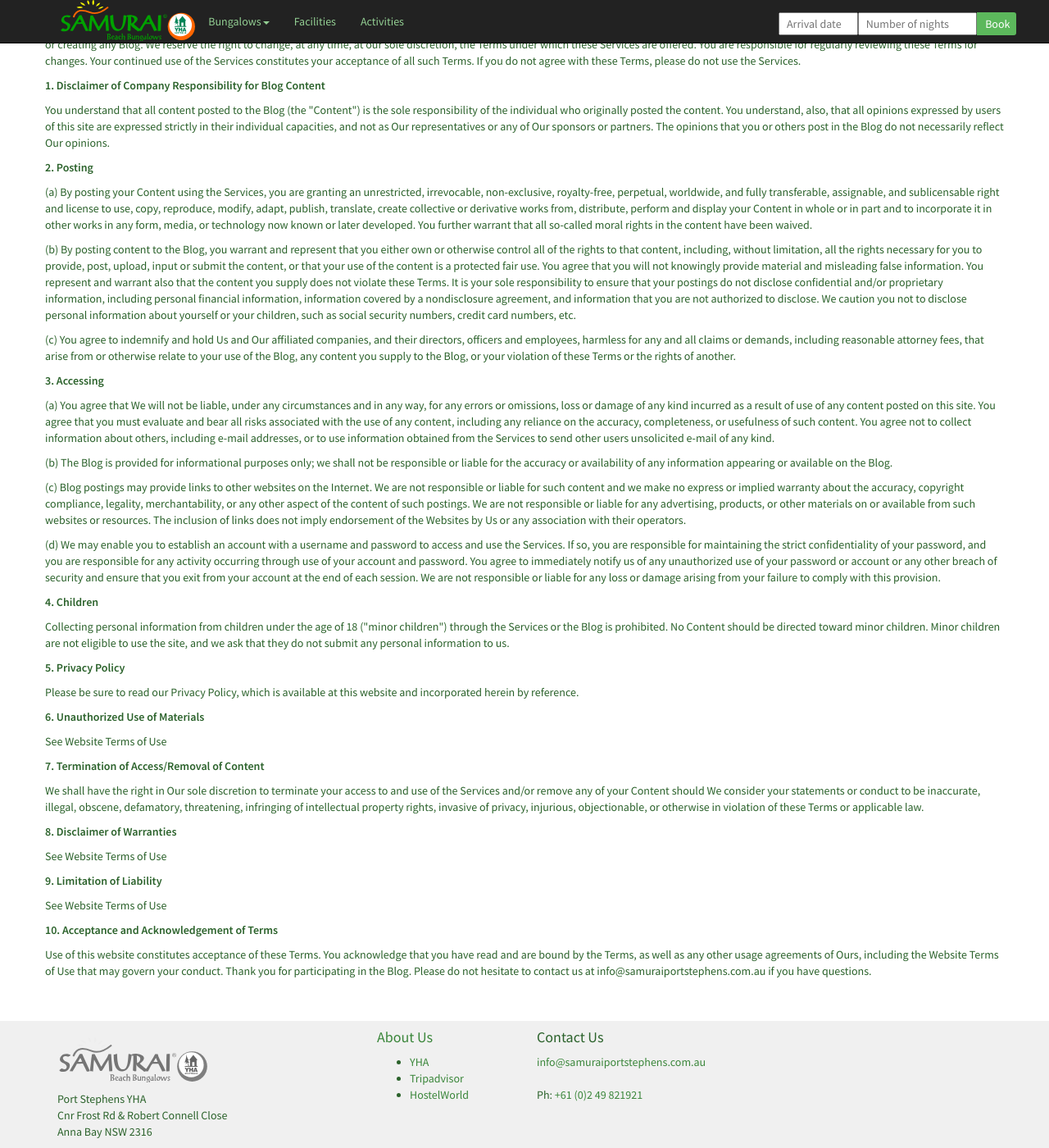
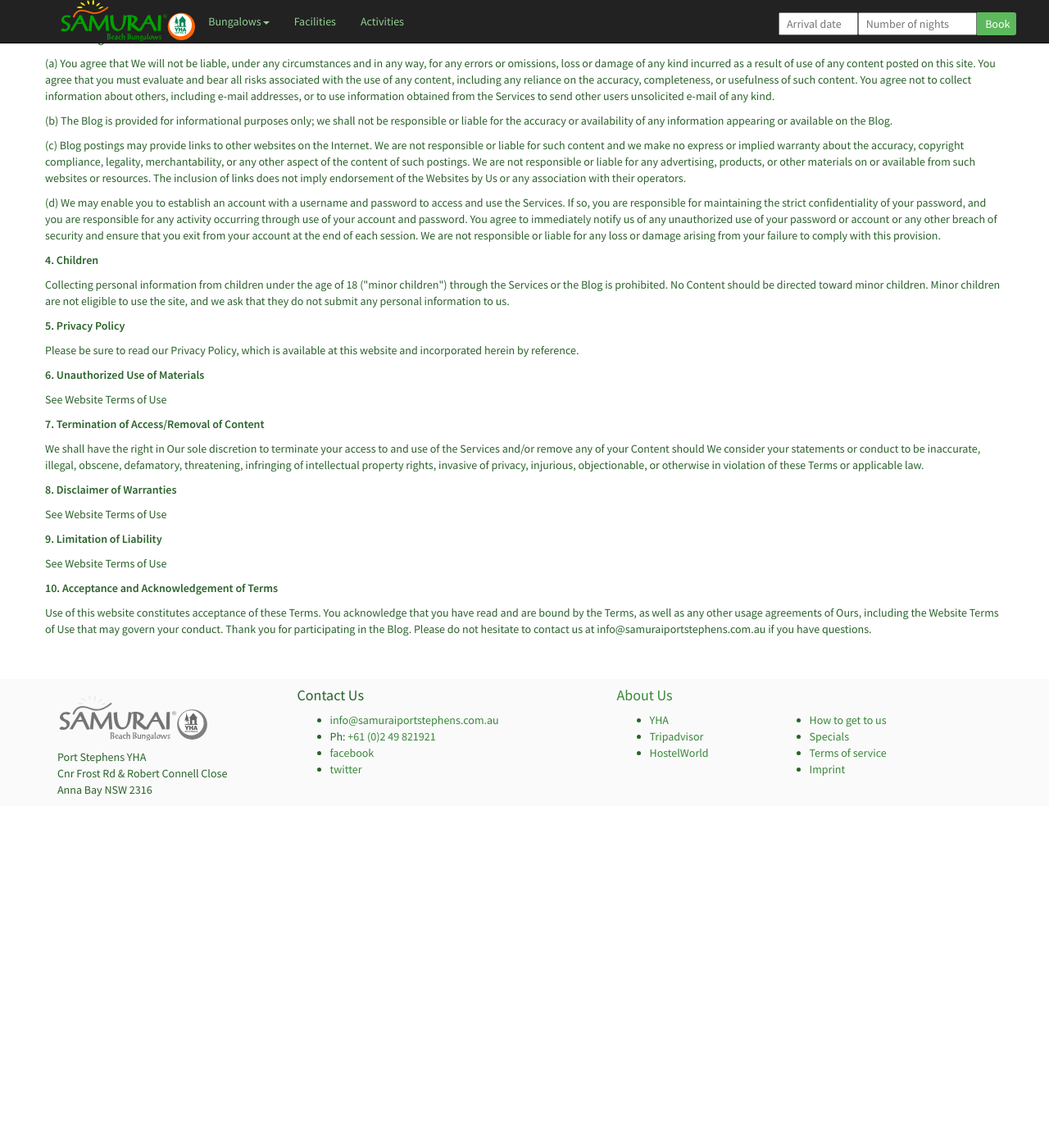
Before and after one commit to samuraibeach/samurai, a Jekyll site: the page built from terms-of-service.md, in a window 1280 px wide and 1400 px high, scrolled down 6624 px. Shown: the whole window at 82% size. Built offline with Jekyll 4.4.1, drawn with Linux system fonts in a browser that asks for light colours; nearby versions of some CDN libraries; library files that are not in the unit come from our copies; after the commit the page ends 7607 px from its top, so only the background shows below that.

Commit message:
update footer

```diff
--- a/_includes/footer.html
+++ b/_includes/footer.html
@@ -11,10 +11,10 @@
     <ol class="indicator"></ol>
 </div>
 <hr>
-<footer class="container-fluid" style="background-color: #f0f0f0; min-height: 145px;">
+<footer class="container-fluid" style="background-color: #fafafa; min-height: 145px;">
 <div class="container">
     <div class="row">
-        <div class="col-xs-3">
+        <div class="col-md-3">
             <h3>
                 <img class="img-responsive logo-footer" style="display: inline-block;height:55px;" src="{{ site.github.url }}/img/logo/logo-grey.svg" alt="Samurai Beach Bungalows" title="Samurai Beach Bungalows"></h3>
             <p>
@@ -23,7 +23,17 @@
                 Anna Bay NSW 2316<br>
             </p>
         </div>
-        <div class="col-md-3 col-md-push-1">
+        <div class="col-md-3">
+            <h4>Contact Us</h4>
+            <ul>
+                <li><a href="mailto:info@samuraiportstephens.com.au">info@samuraiportstephens.com.au</a></li>
+                <li>Ph: <a href="tel:+61249821921">+61 (0)2 49 821921</a></li>
+                <li><a href="http://www.facebook.com/samuraiportstephens" target="_blank">facebook</a></li>
+                <li><a href="http://twitter.com/samuraibeach" target="_blank">twitter</a></li>
+            </ul>
+
+        </div>
+        <div class="col-md-3 col-lg-push-1">
             <h4><a href="/about-us">About Us</a></h4>
             <ul>
                 <li>
@@ -37,15 +47,16 @@
                 </li>
 
             </ul>
+        </div>
 
-        </div>
         <div class="col-md-3">
-            <h4>Contact Us</h4>
-            <p>
-                <a href="mailto:info@samuraiportstephens.com.au">info@samuraiportstephens.com.au</a><br>
-                <br>
-                Ph: <a href="tel:+61249821921">+61 (0)2 49 821921</a>
-            </p>
+            <br class="hidden-xs"><br class="hidden-xs">
+            <ul>
+                <li><a href="/directions">How to get to us</a></li>
+                <li><a href="/specials">Specials</a></li>
+                <li><a href="/terms-of-service">Terms of service</a></li>
+                <li> <a href="/imprint">Imprint</a></li>
+            </ul>
         </div>
     </div>
 
--- a/_layouts/page.html
+++ b/_layouts/page.html
@@ -1,6 +1,7 @@
 ---
 layout: default
 ---
+{% if page.coverpicture %}
 <div class="container-fluid">
     <div class="row">
         <div class="col-md-12 {{ page.coverpicture }} bgimage" data-horizontal-value="{{page.cover.horizontal}}"
@@ -9,6 +10,7 @@ layout: default
         </div>
     </div>
 </div>
+{% endif %}
 <div class="container">
     <div class="row">
         {{ content }}
--- a/_sass/_custom.scss
+++ b/_sass/_custom.scss
@@ -19,13 +19,13 @@ body {
   padding-top: 37.36%; /* this is actually (426/1140)*100 */
 }
 .inside-bg-item{
-  position:relative;
+  position:absolute;
   top:10px;
   right:20px;
 }
 
 .bgimage:before {
-  position: absolute;
+  position: relative;
   top: 0;
   right: 0;
   bottom: 0;
@@ -75,3 +75,7 @@ img.logo-footer{
   -webkit-filter: grayscale(100%);
   filter: grayscale(100%);
 }
+
+.wrapper{
+  margin-top:50px;
+}
```
Also changed, not shown: directions.md (added, +46 -0 lines), terms-of-service.md (+0 -1 lines).
